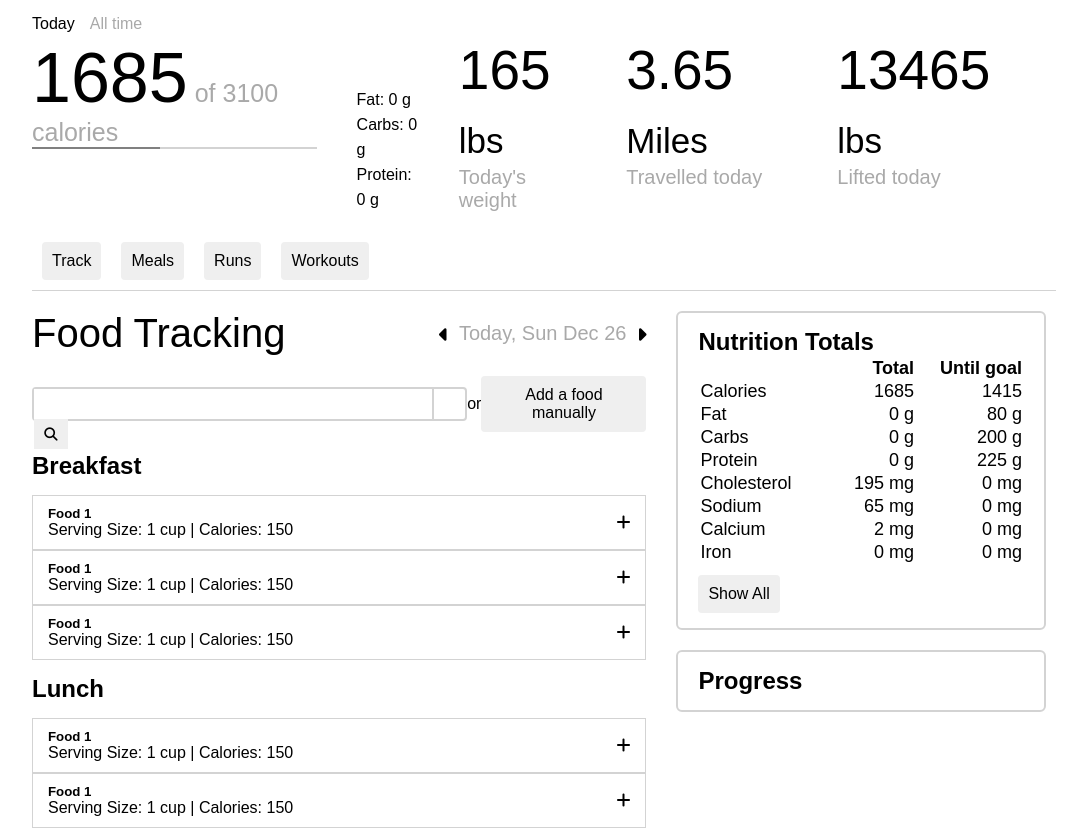
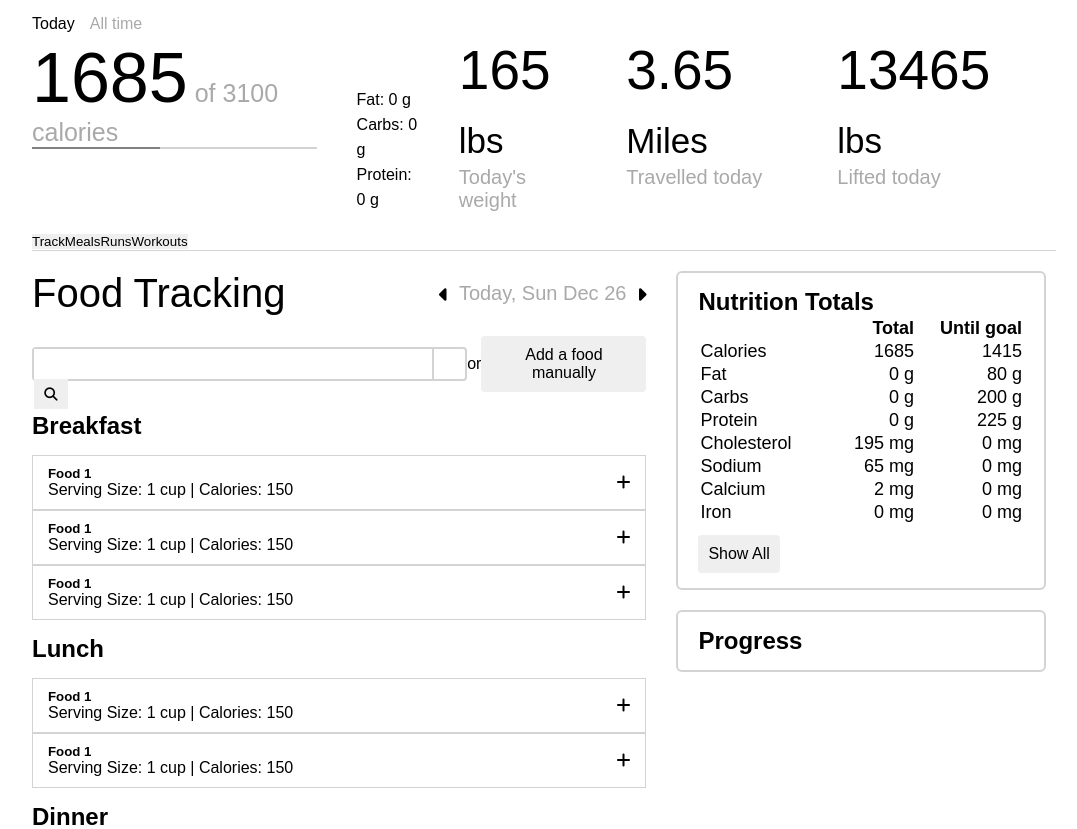
Before and after one commit to mhackmann18/calorie-tracker, a React (Create React App) app: page / in a window 1280 px wide. Shown: the top 829 px of the page, without its empty margins (96-1173 px from the left). Built offline with nearby package versions, Linux system fonts and the light colour scheme; a web font is replaced by a local one.

Commit message:
Getting things up to date

```diff
--- a/src/App.js
+++ b/src/App.js
@@ -12,8 +12,7 @@ function App() {
         </ul>
         <Header />
 
-        {/* <div className="divider"></div> */}
-        <div id="nav-buttons">
+        <div id="buttons">
           <button>Track</button>
           <button>Meals</button>
           <button>Runs</button>
```
